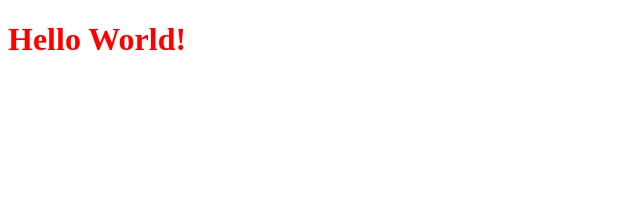
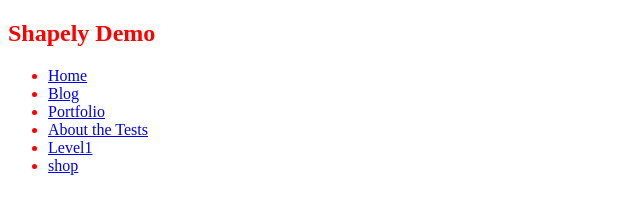
Before and after one commit to Hakeem-aina/Shapel-ui, a plain HTML site: page index.html in a window 1280 px wide. Shown: the whole page, without its empty margins (0-640 px from the left). Drawn offline with Linux system fonts and the light colour scheme.

Commit message:
Add header to html file

```diff
--- a/index.html
+++ b/index.html
@@ -1,10 +1,35 @@
 <!DOCTYPE html>
 <html>
     <head>
-        <title>Shaple Demo-Clone</title>
-        <link rel="stylesheet" href="style.css">
-    </head>
-    <body>
-     <h1>Hello World!</h1>
-    </body>
+   <meta charset="utf-8">
+   <meta name="viewport" content="width=device-width">
+   <meta name="description" content="class work on website cloning">
+   <meta name="keywords" content="web design, affordable web design">
+   <meta name="author" content="hbfresher">
+   <title>Shapely Demo | Welcome</title>
+   <link rel="stylesheet" href="style.css">
+   <link href="https://fonts.googleapis.com/css?family=Raleway&display=swap" rel="stylesheet">
+
+</head>
+   <body>
+     <header>
+         <div class="container">
+             <div id="logo">
+                 <h2>Shapely Demo</h2>
+             </div>
+             <nav>
+                 <ul>
+                     <li><a href="#">Home</a></li>
+                     <li><a href="#">Blog</a></li>
+                     <li><a href="#">Portfolio</a></li>
+                     <li><a href="#">About the Tests</a></li>
+                     <li><a href="#">Level1</a></li>
+                     <li><a href="#">shop</a></li>
+                 </ul>
+             </nav>
+         </div>
+
+
+     </header>
+   </body>
 </html>
```
